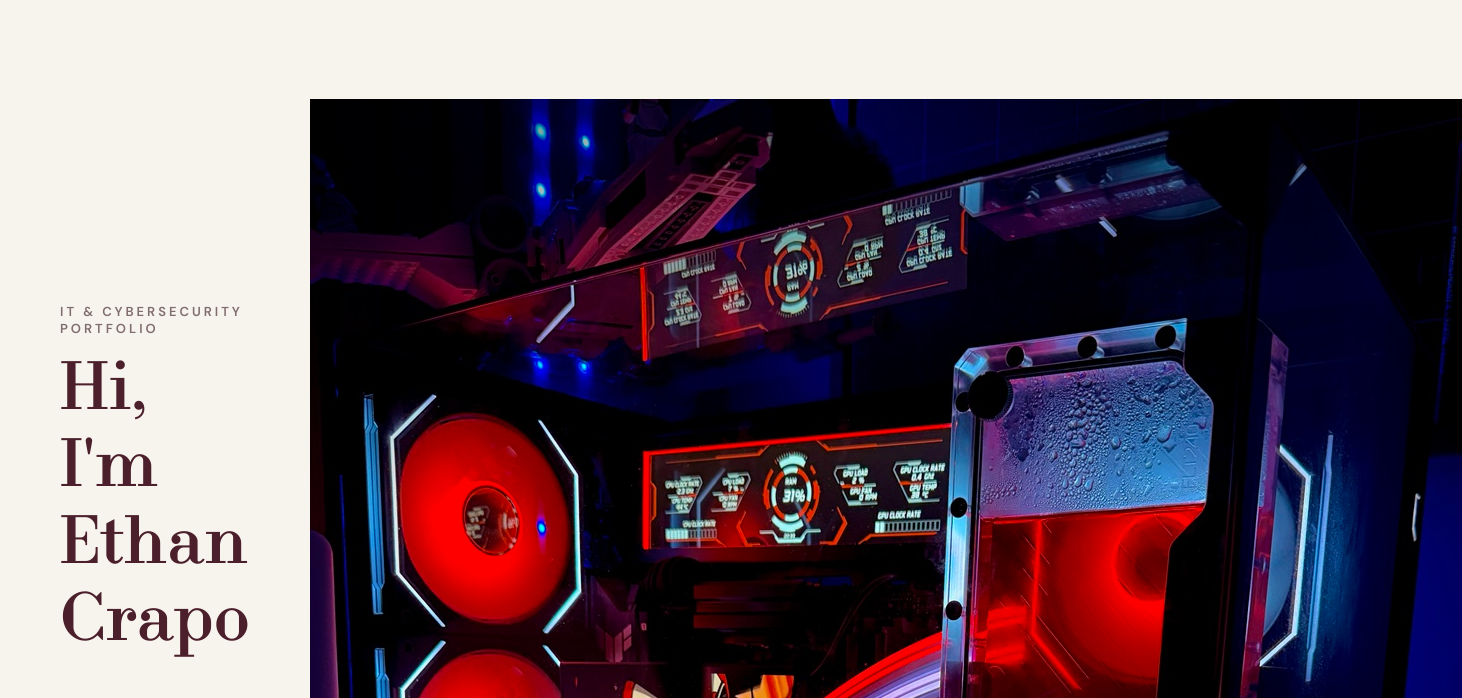
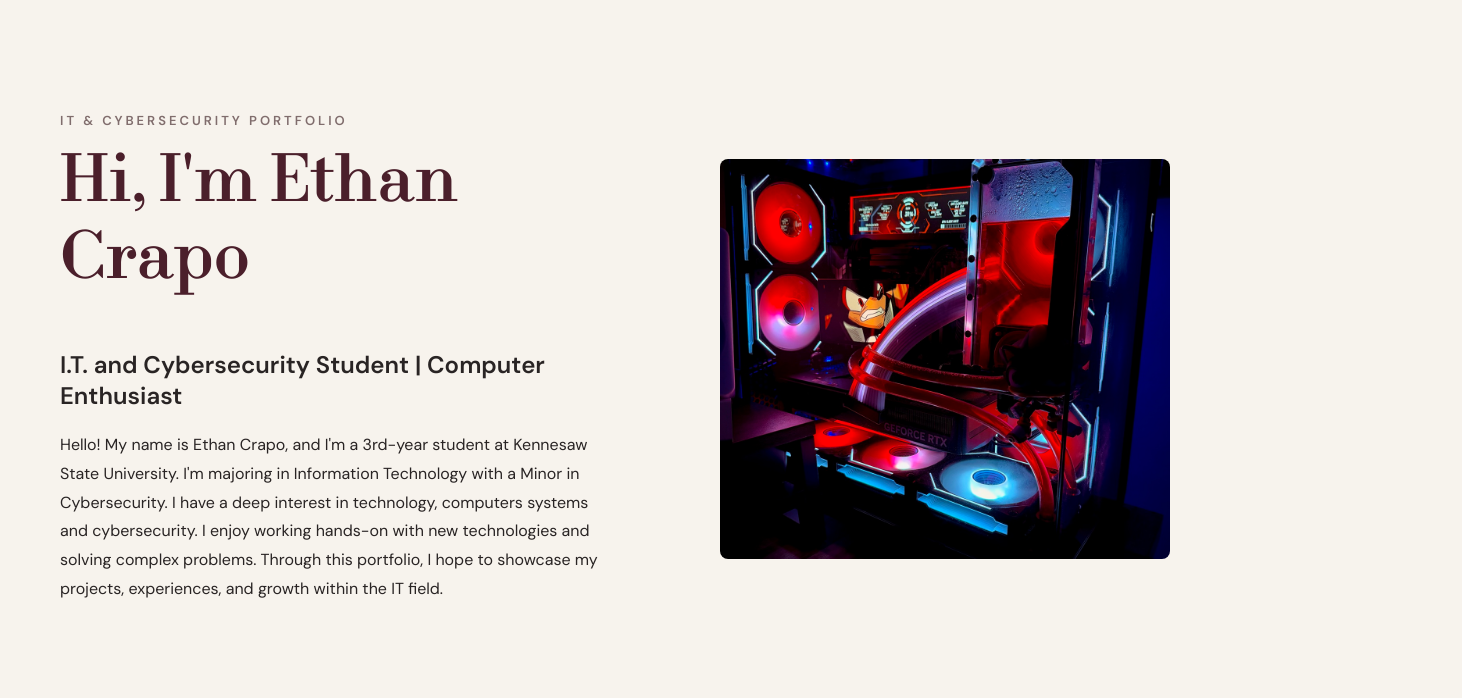
Before and after one commit to ethancrapo6/personal-portfolio, a plain HTML site: page index.html in a window 1280 px wide. Shown: the part 102-800 px from the top of the page, 1462 px wide, since content can reach past the window. Drawn offline with Linux system fonts and the light colour scheme.

Commit message:
fix size of pc image

```diff
--- a/style.css
+++ b/style.css
@@ -132,3 +132,14 @@ main p:not(.eyebrow) {
     align-items: center;
     gap: 60px;
 }
+
+/* HOMEPAGE PC IMAGE */
+.hero-image img {
+    width: 100%;
+    max-width: 450px;
+    height: 400px;
+    object-fit: cover;
+    border-radius: 8px;
+    display: block;
+    margin: 0 auto;
+}
```
